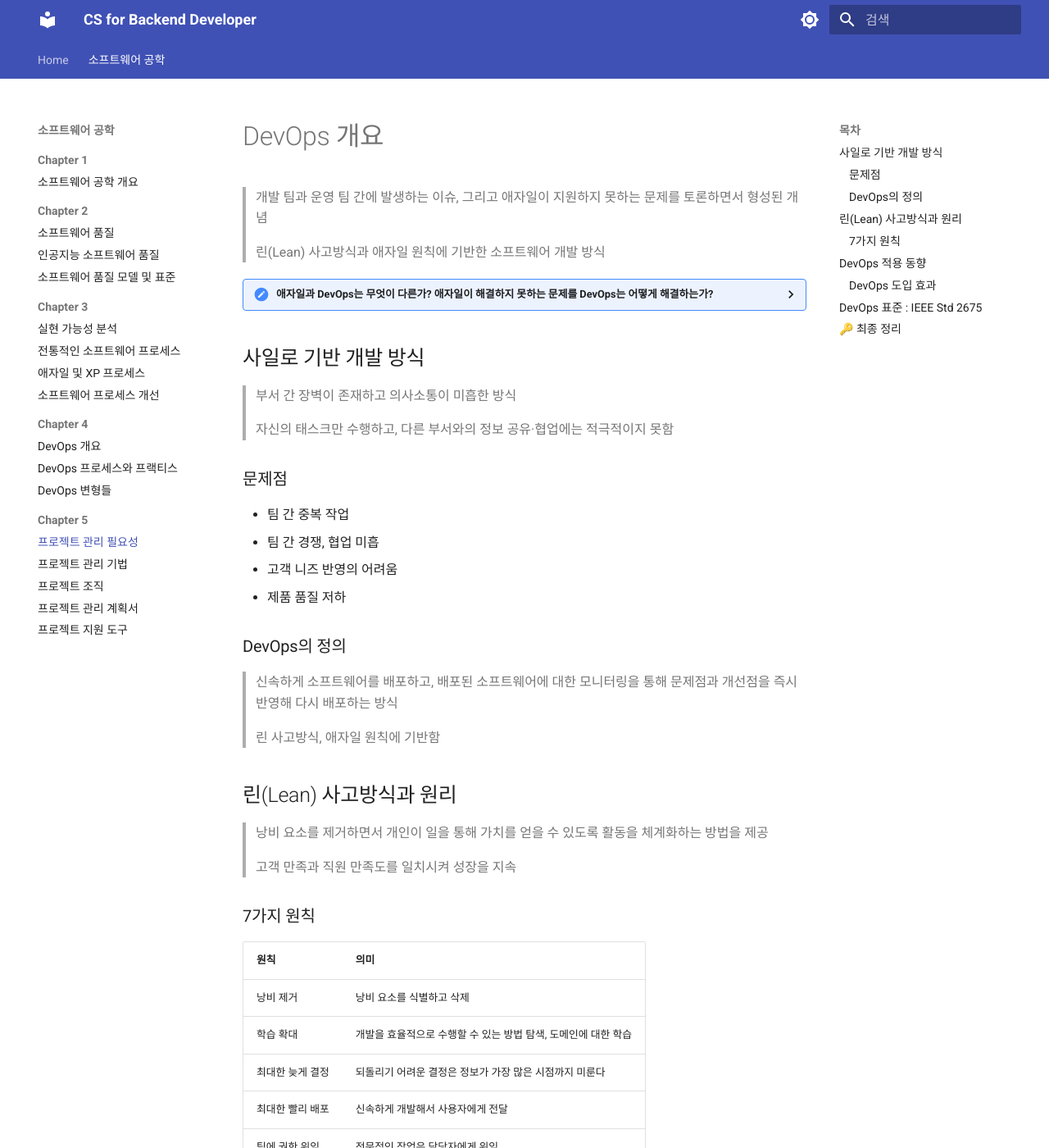
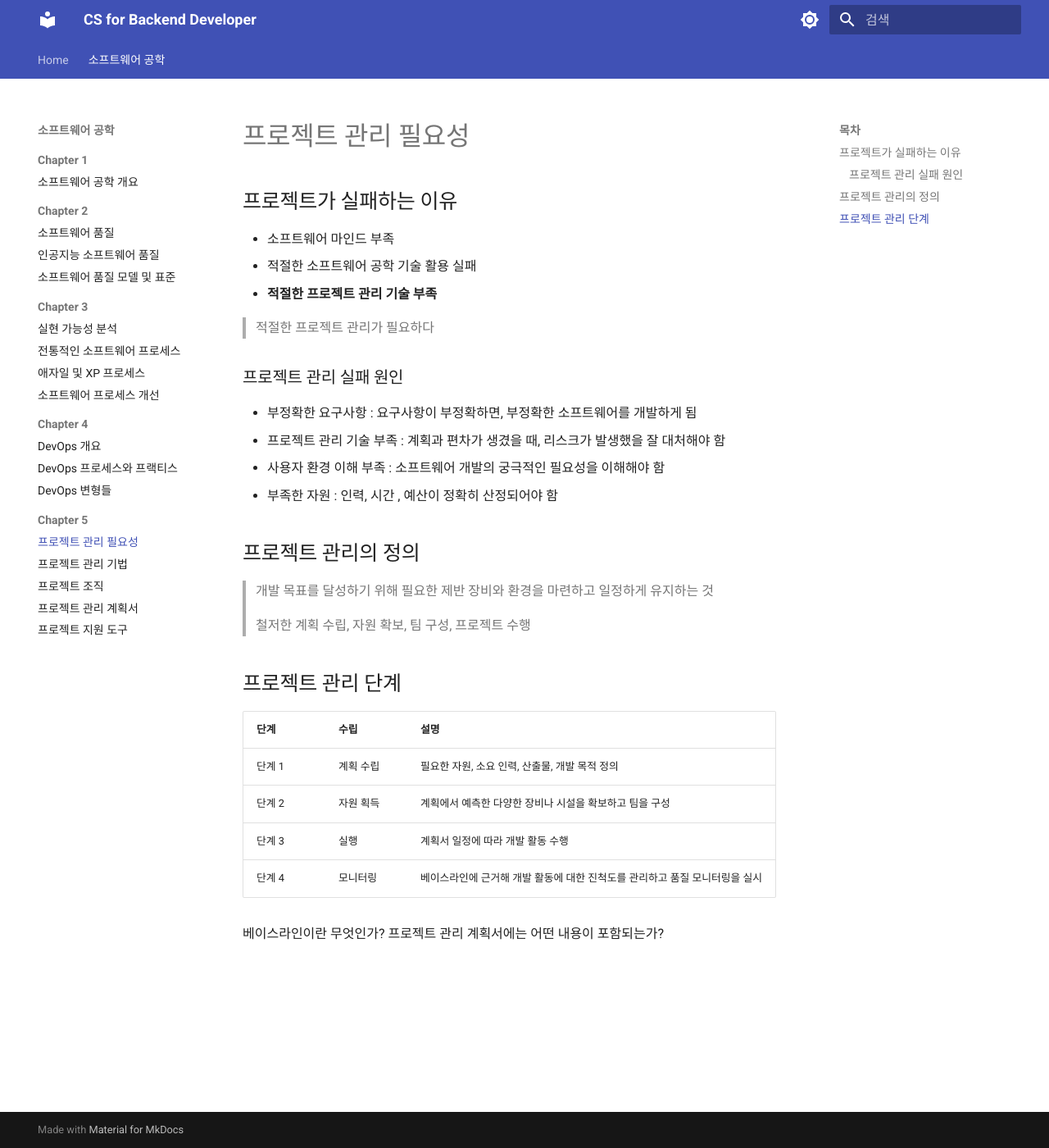
Before and after one commit to CokaNuri/CSBE, an MkDocs documentation site: the page built from docs/software-engineering/Chapter 5/01 프로젝트 관리 필요성.md, in a window 1280 px wide and 1400 px high. Shown: the whole window at 82% size. Built offline with MkDocs 1.6.1 and Material for MkDocs 9.7.7, drawn with Linux system fonts in a browser that asks for light colours; some of the changed text lies outside the part shown.

Commit message:
01 정리

```diff
--- a/docs/software-engineering/Chapter 5/01 프로젝트 관리 필요성.md
+++ b/docs/software-engineering/Chapter 5/01 프로젝트 관리 필요성.md
@@ -1,77 +1,34 @@
-# DevOps 개요
+# 프로젝트 관리 필요성
 
-> 개발 팀과 운영 팀 간에 발생하는 이슈, 그리고 애자일이 지원하지 못하는 문제를 토론하면서 형성된 개념
+## 프로젝트가 실패하는 이유
 
-> 린(Lean) 사고방식과 애자일 원칙에 기반한 소프트웨어 개발 방식
+- 소프트웨어 마인드 부족
+- 적절한 소프트웨어 공학 기술 활용 실패
+- **적절한 프로젝트 관리 기술 부족**
 
-<details><summary>애자일과 DevOps는 무엇이 다른가? 애자일이 해결하지 못하는 문제를 DevOps는 어떻게 해결하는가?</summary>
+> 적절한 프로젝트 관리가 필요하다
 
-애자일은 개발을 어떻게 빠르게 반복하며 변화에 대응할까를 풀어냈지만 실제로 배포하고 운영하는 단계는 여전히 병목으로 남는다 <br>
-개발팀과 운영팀이 분리돼 있어 벽은 여전히 존재 <br>
-DevOps는 빠르게 만들고 + 배포하고 + 운영하는 것까지를 하나의 순환 고리로 묶음
-</details>
+### 프로젝트 관리 실패 원인
 
-## 사일로 기반 개발 방식
+- 부정확한 요구사항 : 요구사항이 부정확하면, 부정확한 소프트웨어를 개발하게 됨
+- 프로젝트 관리 기술 부족 : 계획과 편차가 생겼을 때, 리스크가 발생했을 잘 대처해야 함
+- 사용자 환경 이해 부족 : 소프트웨어 개발의 궁극적인 필요성을 이해해야 함
+- 부족한 자원 : 인력, 시간 , 예산이 정확히 산정되어야 함
 
-> 부서 간 장벽이 존재하고 의사소통이 미흡한 방식
+## 프로젝트 관리의 정의
 
-> 자신의 태스크만 수행하고, 다른 부서와의 정보 공유·협업에는 적극적이지 못함
+> 개발 목표를 달성하기 위해 필요한 제반 장비와 환경을 마련하고 일정하게 유지하는 것
 
-### 문제점
+> 철저한 계획 수립, 자원 확보, 팀 구성, 프로젝트 수행
 
-- 팀 간 중복 작업
-- 팀 간 경쟁, 협업 미흡
-- 고객 니즈 반영의 어려움
-- 제품 품질 저하
+## 프로젝트 관리 단계
 
-### DevOps의 정의
+|단계|수립| 설명|
+|---|---|----|
+|단계 1| 계획 수립 | 필요한 자원, 소요 인력, 산출물, 개발 목적 정의|
+|단계 2| 자원 획득 | 계획에서 예측한 다양한 장비나 시설을 확보하고 팀을 구성|
+|단계 3| 실행 | 계획서 일정에 따라 개발 활동 수행 |
+|단계 4| 모니터링| 베이스라인에 근거해 개발 활동에 대한 진척도를 관리하고 품질 모니터링을 실시|
 
-> 신속하게 소프트웨어를 배포하고, 배포된 소프트웨어에 대한 모니터링을 통해 문제점과 개선점을 즉시 반영해 다시 배포하는 방식
-
-> 린 사고방식, 애자일 원칙에 기반함
-
-## 린(Lean) 사고방식과 원리
-
-> 낭비 요소를 제거하면서 개인이 일을 통해 가치를 얻을 수 있도록 활동을 체계화하는 방법을 제공
-
-> 고객 만족과 직원 만족도를 일치시켜 성장을 지속
-
-### 7가지 원칙
-
-| 원칙 |  의미 |
-|------|------|
-| 낭비 제거  | 낭비 요소를 식별하고 삭제 |
-| 학습 확대 | 개발을 효율적으로 수행할 수 있는 방법 탐색, 도메인에 대한 학습 |
-| 최대한 늦게 결정  | 되돌리기 어려운 결정은 정보가 가장 많은 시점까지 미룬다 |
-| 최대한 빨리 배포  | 신속하게 개발해서 사용자에게 전달 |
-| 팀에 권한 위임  | 전문적인 작업은 담당자에게 위임 |
-| 통합 지원 체계  | 표준화, 모듈 구성, 유연한 아키텍처 |
-| 전체 최적화  | 부분이 아닌 전체 시스템 최적화 |
-
-<details><summary>최대한 늦게 결정하라는 건 왜 효과적인가? 최대한 빠르게 배포와 충돌하지 않는가?</summary>
-
-되돌리기 어려운 결정을 정보가 가장 많은 순간까지 미룬다는 뜻 <br>
-ex) 데이터베이스 구조 변경, 아키텍처 변경
-</details>
-
-## DevOps 적용 동향
-
-| 기업 | 배포 빈도 |
-|------|-----------|
-| 아마존 | 하루에 약 2만 3천 개 소프트웨어 배포 |
-| 구글 | 하루에 약 5천 5백 개 소프트웨어 배포 |
-
-### DevOps 도입 효과
-
-> 산출물의 품질 향상과 배포 시간 단축
-
-## DevOps 표준 : IEEE Std 2675
-
-> DevOps 구현에 대한 요구사항과 가이드라인을 제공
-
-> 4개의 프로세스 그룹에 대한 세부 프로세스를 정의하고, 각 프로세스의 목적·주요 산출물·활동·태스크를 정의
-
-
-## 🔑 최종 정리
-
-> DevOps는 변경을 빠르게 받아들인다는 애자일의 정신을, 만드는 단계를 넘어 배포하고 운영하는 끝까지 늘린 흐름
+베이스라인이란 무엇인가?
+프로젝트 관리 계획서에는 어떤 내용이 포함되는가?
```
